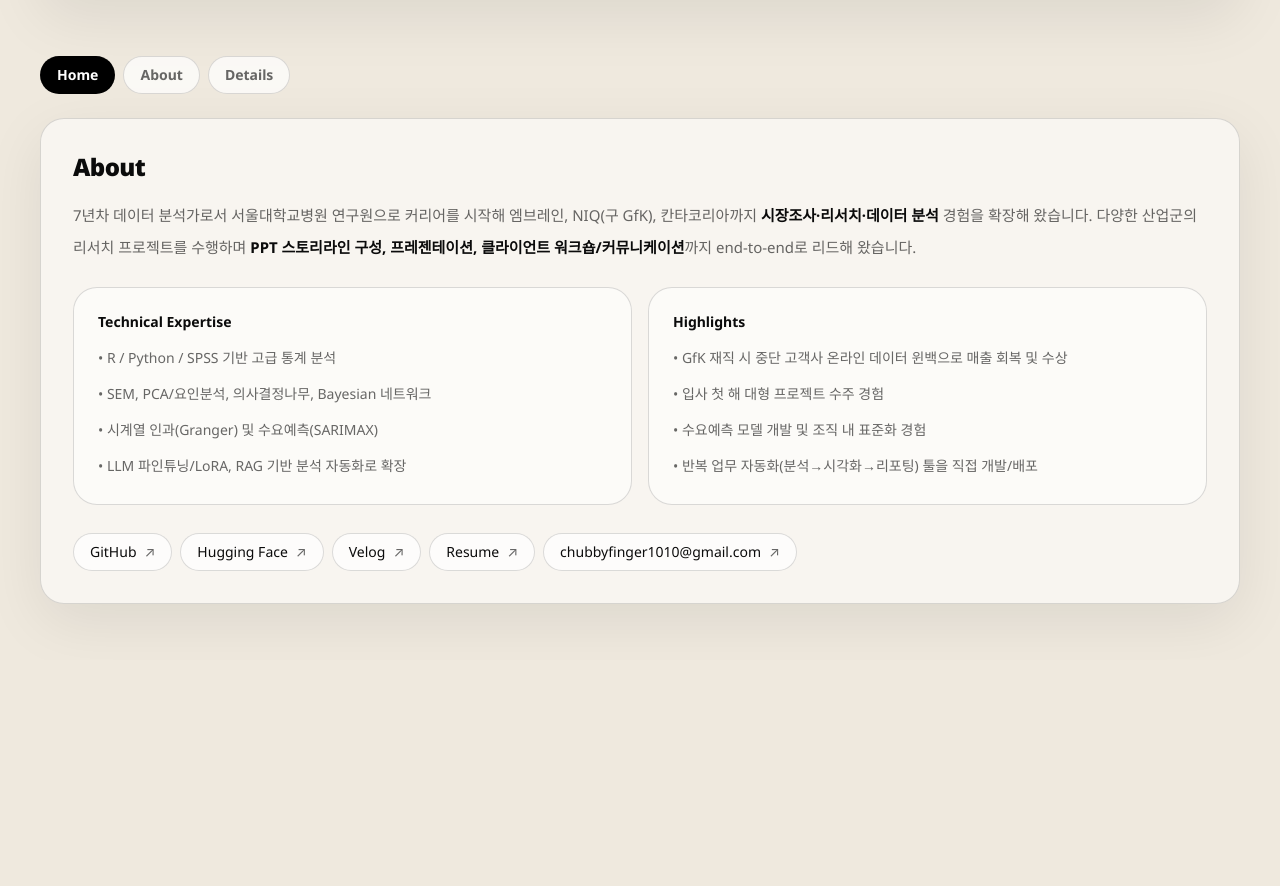
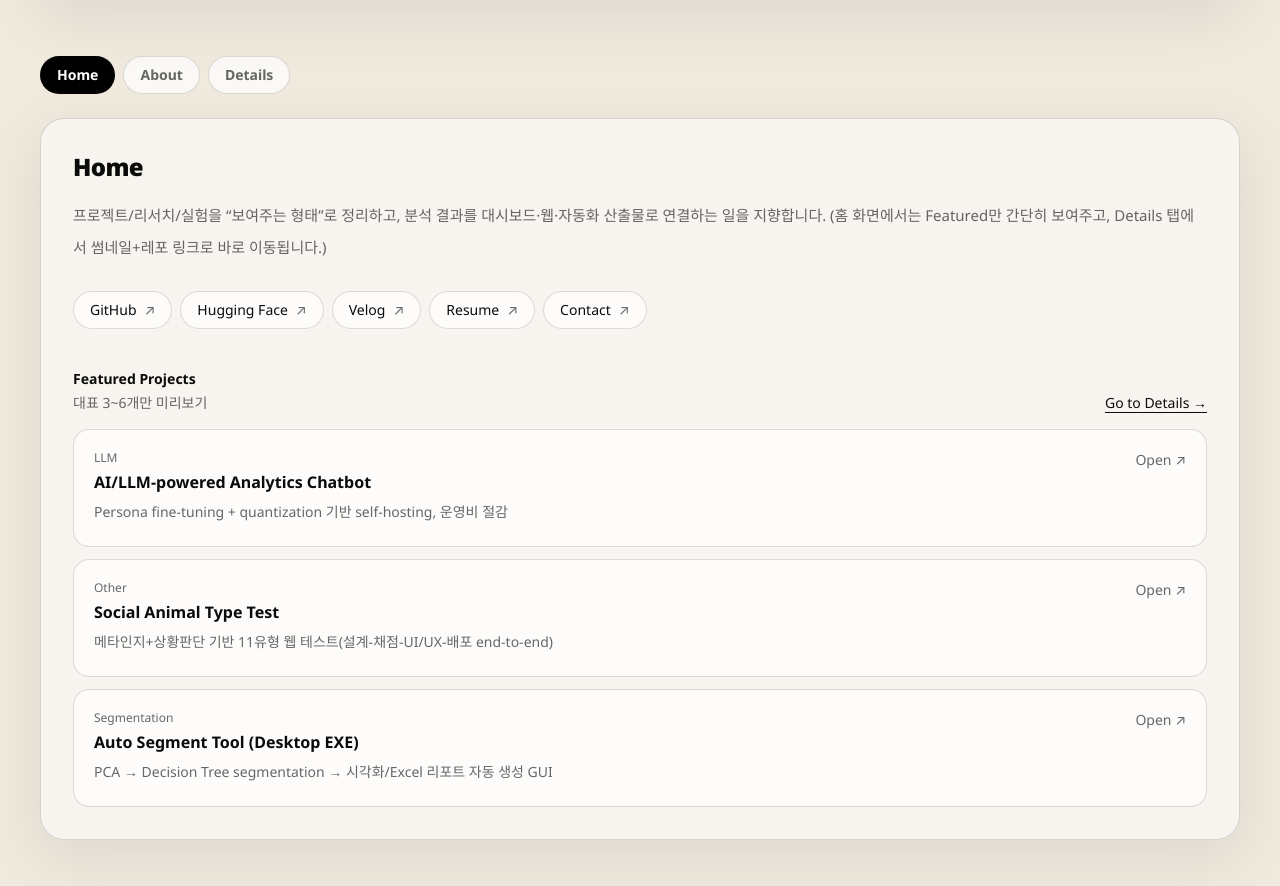
Before and after one commit to jay-lay-down/jihee-portfolio, a Next.js app: page / in a window 1280 px wide. Shown: the part 1322-2208 px from the top of the page. Before the commit the page ends 1982 px from the top, so only its background shows below. Built offline with nearby package versions, Linux system fonts and the light colour scheme.

Commit message:
Update HomeTabs.tsx

```diff
--- a/components/HomeTabs.tsx
+++ b/components/HomeTabs.tsx
@@ -1,6 +1,8 @@
 "use client";
 
 import { useMemo, useState } from "react";
+import Image from "next/image";
+import { PROJECTS } from "@/app/projects/data";
 
 const LINKS = {
   email: "chubbyfinger1010@gmail.com",
@@ -9,49 +11,6 @@ const LINKS = {
   resume: "https://github.com/jay-lay-down/jiheecho/blob/main/assets/RESUME.md",
   github: "https://github.com/jay-lay-down",
 };
-
-const REPOS = [
-  {
-    title: "AI/LLM-powered Analytics Chatbot",
-    href: "https://github.com/jay-lay-down/jaychatbot_2nd",
-    note: "LoRA/QLoRA 기반 파인튜닝 + self-hosting",
-  },
-  {
-    title: "Social Animal Type Test",
-    href: "https://github.com/jay-lay-down/animal_test",
-    note: "Gradio 기반 서비스형 웹 테스트",
-  },
-  {
-    title: "Auto Segment Tool (Desktop EXE)",
-    href: "https://github.com/jay-lay-down/auto_segment",
-    note: "PCA → Tree 기반 segmentation 자동화",
-  },
-  {
-    title: "Bayesian Modeling & Dashboard",
-    href: "https://github.com/jay-lay-down/bayesian_dashboard",
-    note: "PyMC + 대시보드로 의사결정 연결",
-  },
-  {
-    title: "Brand Image Bayesian Norms",
-    href: "https://github.com/jay-lay-down/bayesian_norm",
-    note: "소셜+설문 결합, Bayesian 기반 평가",
-  },
-  {
-    title: "Demand Forecasting (SARIMAX)",
-    href: "https://github.com/jay-lay-down/demand_forecasting",
-    note: "수요예측 파이프라인/패키지화",
-  },
-  {
-    title: "Brand Share% Forecasting (seq2seq)",
-    href: "https://github.com/jay-lay-down/seq2seq_softmax",
-    note: "seq2seq LSTM/Attention 기반 예측",
-  },
-  {
-    title: "Employee Engagement (LPA)",
-    href: "https://github.com/jay-lay-down/LPA_synthetic_vars",
-    note: "Latent Profile Analysis로 세그먼트 도출",
-  },
-];
 
 function ChipLink({ href, children }: { href: string; children: React.ReactNode }) {
   return (
@@ -66,20 +25,28 @@ function ChipLink({ href, children }: { href: string; children: React.ReactNode
   );
 }
 
+function pickPrimaryLink(p: (typeof PROJECTS)[number]) {
+  // ✅ Details 버튼/카드 클릭 시 어디로 보낼지 우선순위
+  return p.repo ?? p.demo ?? p.blog ?? `/projects/${p.slug}`;
+}
+
 export default function HomeTabs() {
-  const [tab, setTab] = useState<"Home" | "About" | "Projects">("Home");
+  const [tab, setTab] = useState<"Home" | "About" | "Details">("Home");
 
   const tabs = useMemo(
     () => [
       { key: "Home" as const, label: "Home" },
       { key: "About" as const, label: "About" },
-      { key: "Projects" as const, label: "Details" },
+      { key: "Details" as const, label: "Details" },
     ],
     []
   );
 
+  const featured = useMemo(() => PROJECTS.filter((p) => p.featured).slice(0, 6), []);
+
   return (
     <section className="mt-10">
+      {/* 탭 버튼 */}
       <div className="flex items-center gap-2">
         {tabs.map((t) => (
           <button
@@ -97,125 +64,205 @@ export default function HomeTabs() {
         ))}
       </div>
 
-      {/* PANEL */}
+      {/* 내용 패널 */}
       <div className="mt-6 rounded-3xl border border-[var(--line)] bg-white/55 p-8 shadow-[0_18px_60px_rgba(0,0,0,0.08)]">
+        {/* HOME */}
         {tab === "Home" && (
           <>
-            <h2 className="text-2xl font-black tracking-tight">
-              About
-            </h2>
+            <h2 className="text-2xl font-black tracking-tight">Home</h2>
             <p className="mt-4 text-[15px] text-[var(--muted)] leading-8">
-              7년차 데이터 분석가로서 서울대학교병원 연구원으로 커리어를 시작해 엠브레인, NIQ(구 GfK), 칸타코리아까지
-              <span className="font-semibold text-[var(--fg)]"> 시장조사·리서치·데이터 분석</span> 경험을 확장해 왔습니다.
-              다양한 산업군의 리서치 프로젝트를 수행하며 <span className="font-semibold text-[var(--fg)]">PPT 스토리라인 구성, 프레젠테이션, 클라이언트 워크숍/커뮤니케이션</span>까지 end-to-end로 리드해 왔습니다.
+              프로젝트/리서치/실험을 “보여주는 형태”로 정리하고, 분석 결과를 대시보드·웹·자동화 산출물로 연결하는 일을
+              지향합니다. (홈 화면에서는 Featured만 간단히 보여주고, Details 탭에서 썸네일+레포 링크로 바로 이동됩니다.)
             </p>
-
-            <div className="mt-6 grid gap-4 lg:grid-cols-2">
-              <div className="rounded-3xl border border-[var(--line)] bg-[var(--soft)] p-6">
-                <div className="text-sm font-bold">Technical Expertise</div>
-                <ul className="mt-3 space-y-2 text-sm text-[var(--muted)] leading-7">
-                  <li>• R / Python / SPSS 기반 고급 통계 분석</li>
-                  <li>• SEM, PCA/요인분석, 의사결정나무, Bayesian 네트워크</li>
-                  <li>• 시계열 인과(Granger) 및 수요예측(SARIMAX)</li>
-                  <li>• LLM 파인튜닝/LoRA, RAG 기반 분석 자동화로 확장</li>
-                </ul>
-              </div>
-
-              <div className="rounded-3xl border border-[var(--line)] bg-[var(--soft)] p-6">
-                <div className="text-sm font-bold">Highlights</div>
-                <ul className="mt-3 space-y-2 text-sm text-[var(--muted)] leading-7">
-                  <li>• GfK 재직 시 중단 고객사 온라인 데이터 윈백으로 매출 회복 및 수상</li>
-                  <li>• 입사 첫 해 대형 프로젝트 수주 경험</li>
-                  <li>• 수요예측 모델 개발 및 조직 내 표준화 경험</li>
-                  <li>• 반복 업무 자동화(분석→시각화→리포팅) 툴을 직접 개발/배포</li>
-                </ul>
-              </div>
-            </div>
 
             <div className="mt-7 flex flex-wrap gap-2">
               <ChipLink href={LINKS.github}>GitHub</ChipLink>
               <ChipLink href={LINKS.hf}>Hugging Face</ChipLink>
               <ChipLink href={LINKS.velog}>Velog</ChipLink>
               <ChipLink href={LINKS.resume}>Resume</ChipLink>
-              <ChipLink href={`mailto:${LINKS.email}`}>{LINKS.email}</ChipLink>
+              <ChipLink href={`mailto:${LINKS.email}`}>Contact</ChipLink>
+            </div>
+
+            <div className="mt-10">
+              <div className="flex items-end justify-between">
+                <div>
+                  <div className="text-sm font-bold">Featured Projects</div>
+                  <div className="mt-1 text-sm text-[var(--muted)]">대표 3~6개만 미리보기</div>
+                </div>
+                <button
+                  onClick={() => setTab("Details")}
+                  className="text-sm underline underline-offset-4 hover:opacity-80"
+                >
+                  Go to Details →
+                </button>
+              </div>
+
+              <div className="mt-4 grid gap-3">
+                {featured.slice(0, 4).map((p) => {
+                  const href = pickPrimaryLink(p);
+                  const external = href.startsWith("http");
+                  return (
+                    <a
+                      key={p.slug}
+                      href={href}
+                      target={external ? "_blank" : undefined}
+                      rel={external ? "noreferrer" : undefined}
+                      className="rounded-2xl border border-[var(--line)] bg-white/70 p-5 hover:shadow-sm transition"
+                    >
+                      <div className="flex items-start justify-between gap-4">
+                        <div className="min-w-0">
+                          <div className="text-xs text-[var(--muted)]">{p.category}</div>
+                          <div className="mt-1 font-bold">{p.title}</div>
+                          <div className="mt-1 text-sm text-[var(--muted)] leading-7">{p.oneLiner}</div>
+                        </div>
+                        <div className="shrink-0 text-sm text-[var(--muted)]">Open ↗</div>
+                      </div>
+                    </a>
+                  );
+                })}
+              </div>
             </div>
           </>
         )}
 
+        {/* ABOUT */}
         {tab === "About" && (
           <>
-            <h2 className="text-2xl font-black tracking-tight">
-              Focus (Strengths)
-            </h2>
+            <h2 className="text-2xl font-black tracking-tight">About</h2>
 
-            <div className="mt-5 grid gap-4">
+            <div className="mt-6 grid gap-4 lg:grid-cols-2">
               <div className="rounded-3xl border border-[var(--line)] bg-[var(--soft)] p-6">
-                <div className="text-sm font-bold">통계 전문성 + 실무 적용력</div>
-                <div className="mt-2 text-sm text-[var(--muted)] leading-7">
-                  분석 기법 자체보다, 비즈니스 문제를 구조화하고 적합한 방법론을 선택해 실행 가능한 인사이트로 연결하는 역량을 강점으로 보유하고 있습니다.
+                <div className="text-sm font-bold">Summary</div>
+                <p className="mt-2 text-sm text-[var(--muted)] leading-7">
+                  7년차 데이터 분석가로서 서울대학교병원 연구원으로 커리어를 시작해 엠브레인, NIQ(구 GfK), 칸타코리아까지
+                  시장조사 및 데이터 분석 경험을 확장해 왔습니다. 현재는 Senior Analyst/Manager로서 프로젝트 리드와 신규
+                  사업 개발까지 수행하고 있습니다.
+                </p>
+              </div>
+
+              <div className="rounded-3xl border border-[var(--line)] bg-[var(--soft)] p-6">
+                <div className="text-sm font-bold">Research & Presentation</div>
+                <ul className="mt-2 space-y-2 text-sm text-[var(--muted)] leading-7">
+                  <li>• 다양한 산업군 리서치 프로젝트 수행(설문/정량/정성/POS)</li>
+                  <li>• PPT 스토리라인 구성, 결과 리포팅, 프레젠테이션/워크숍 리드</li>
+                  <li>• 클라이언트 니즈 파악 → 제안서/사업개발로 연결</li>
+                </ul>
               </div>
             </div>
 
+            <div className="mt-4 grid gap-4 lg:grid-cols-2">
               <div className="rounded-3xl border border-[var(--line)] bg-[var(--soft)] p-6">
-                <div className="text-sm font-bold">End-to-End 자동화 역량</div>
-                <div className="mt-2 text-sm text-[var(--muted)] leading-7">
-                  분석 → 시각화 → 리포팅까지 전 과정을 Python 기반으로 자동화해, 반복 업무를 효율화하고 분석 품질을 표준화하는 방향의 솔루션을 구축해 왔습니다.
-                </div>
+                <div className="text-sm font-bold">Stat / ML Skills</div>
+                <ul className="mt-2 space-y-2 text-sm text-[var(--muted)] leading-7">
+                  <li>• R / Python / SPSS 기반 고급 통계 분석</li>
+                  <li>• SEM, PCA/요인분석, Decision Tree, Bayesian Network</li>
+                  <li>• Granger causality, SARIMAX 수요예측</li>
+                  <li>• LLM fine-tuning(LoRA) / RAG 기반 자동화 툴로 확장</li>
+                </ul>
               </div>
 
               <div className="rounded-3xl border border-[var(--line)] bg-[var(--soft)] p-6">
-                <div className="text-sm font-bold">AI/ML 확장성</div>
-                <div className="mt-2 text-sm text-[var(--muted)] leading-7">
-                  통계 기반 역량을 출발점으로 LLM 파인튜닝/챗봇 구현, RAG 기반 자동화까지 빠르게 습득하고 실제 서비스 형태로 구현해 왔습니다.
-                </div>
-              </div>
-
-              <div className="rounded-3xl border border-[var(--line)] bg-[var(--soft)] p-6">
-                <div className="text-sm font-bold">클라이언트 커뮤니케이션</div>
-                <div className="mt-2 text-sm text-[var(--muted)] leading-7">
-                  비전문가도 이해할 수 있는 언어로 분석 결과를 전달하고, 고객의 니즈를 제안/사업 개발로 연결하는 “영업-분석 통합” 실행 경험을 보유하고 있습니다.
-                </div>
-              </div>
-            </div>
-
-            <div className="mt-7 rounded-3xl border border-[var(--line)] bg-white/70 p-6">
                 <div className="text-sm font-bold">Contact</div>
                 <div className="mt-2 text-sm text-[var(--muted)] leading-7">
                   <a className="underline underline-offset-4 hover:opacity-80" href={`mailto:${LINKS.email}`}>
                     {LINKS.email}
                   </a>
                 </div>
+                <div className="mt-4 flex flex-wrap gap-2">
+                  <ChipLink href={LINKS.github}>GitHub</ChipLink>
+                  <ChipLink href={LINKS.hf}>Hugging Face</ChipLink>
+                  <ChipLink href={LINKS.velog}>Velog</ChipLink>
+                </div>
+              </div>
             </div>
           </>
         )}
 
-        {tab === "Projects" && (
+        {/* DETAILS (Projects list w/ thumbnail + repo link) */}
+        {tab === "Details" && (
           <>
-            <h2 className="text-2xl font-black tracking-tight">
-              Details (Selected Repositories)
-            </h2>
-            <p className="mt-3 text-sm text-[var(--muted)] leading-7">
-              아래 항목은 각각 GitHub 레포지토리로 연결됩니다.
+            <div className="flex items-end justify-between gap-4">
+              <div>
+                <h2 className="text-2xl font-black tracking-tight">Projects (Details)</h2>
+                <p className="mt-2 text-sm text-[var(--muted)]">
+                  카드 클릭 또는 Details 버튼을 누르면 GitHub Repo(우선)로 이동합니다.
                 </p>
+              </div>
+              <a className="text-sm underline underline-offset-4 hover:opacity-80" href="/projects">
+                View all →
+              </a>
+            </div>
 
-            <div className="mt-6 grid gap-3">
-              {REPOS.map((r) => (
+            <div className="mt-6 grid gap-4">
+              {PROJECTS.map((p) => {
+                const href = pickPrimaryLink(p);
+                const external = href.startsWith("http");
+                return (
                   <a
-                  key={r.href}
-                  href={r.href}
-                  target="_blank"
-                  rel="noreferrer"
-                  className="rounded-2xl border border-[var(--line)] bg-white/70 p-5 hover:shadow-sm transition"
+                    key={p.slug}
+                    href={href}
+                    target={external ? "_blank" : undefined}
+                    rel={external ? "noreferrer" : undefined}
+                    className="group rounded-3xl border border-[var(--line)] bg-white/70 p-6 hover:shadow-sm transition"
                   >
-                  <div className="flex items-start justify-between gap-4">
+                    <div className="flex items-start justify-between gap-6">
+                      {/* left */}
                       <div className="min-w-0">
-                      <div className="font-bold">{r.title}</div>
-                      <div className="mt-1 text-sm text-[var(--muted)] leading-7">{r.note}</div>
+                        <div className="text-xs text-[var(--muted)]">{p.category}</div>
+                        <div className="mt-1 text-xl font-black tracking-tight">{p.title}</div>
+                        <div className="mt-2 text-sm text-[var(--muted)] leading-7">{p.oneLiner}</div>
+
+                        <div className="mt-4 flex flex-wrap gap-2">
+                          {p.stack.slice(0, 10).map((s) => (
+                            <span
+                              key={s}
+                              className="text-xs px-2 py-1 rounded-full border border-[var(--line)] bg-white/80 text-[var(--muted)]"
+                            >
+                              {s}
+                            </span>
+                          ))}
                         </div>
-                    <div className="shrink-0 text-sm text-[var(--muted)]">Open ↗</div>
+
+                        <div className="mt-5 flex flex-wrap gap-3 text-sm">
+                          {p.repo && (
+                            <span className="underline underline-offset-4 group-hover:opacity-85">
+                              Repo ↗
+                            </span>
+                          )}
+                          {!p.repo && p.demo && (
+                            <span className="underline underline-offset-4 group-hover:opacity-85">
+                              Demo ↗
+                            </span>
+                          )}
+                          {!p.repo && !p.demo && p.blog && (
+                            <span className="underline underline-offset-4 group-hover:opacity-85">
+                              Blog ↗
+                            </span>
+                          )}
+                        </div>
+                      </div>
+
+                      {/* right thumbnail */}
+                      <div className="shrink-0 w-[260px]">
+                        <div className="relative h-[150px] w-full overflow-hidden rounded-2xl border border-black/15 bg-black/5">
+                          {p.cover ? (
+                            <>
+                              <Image src={p.cover} alt={`${p.title} cover`} fill className="object-cover" />
+                              <div className="absolute inset-0 bg-gradient-to-t from-black/35 via-black/0 to-transparent" />
+                            </>
+                          ) : (
+                            <div className="absolute inset-0 bg-[radial-gradient(ellipse_at_30%_30%,rgba(255,186,73,0.25),transparent_55%),radial-gradient(ellipse_at_70%_70%,rgba(196,122,58,0.18),transparent_55%)]" />
+                          )}
+
+                          <div className="absolute bottom-2 right-2 rounded-full px-3 py-1 text-xs font-semibold border border-white/25 bg-black/40 text-white backdrop-blur">
+                            Details →
+                          </div>
+                        </div>
+                      </div>
                     </div>
                   </a>
-              ))}
+                );
+              })}
             </div>
           </>
         )}
```
Lines whose indentation alone changed are shown as unchanged.
